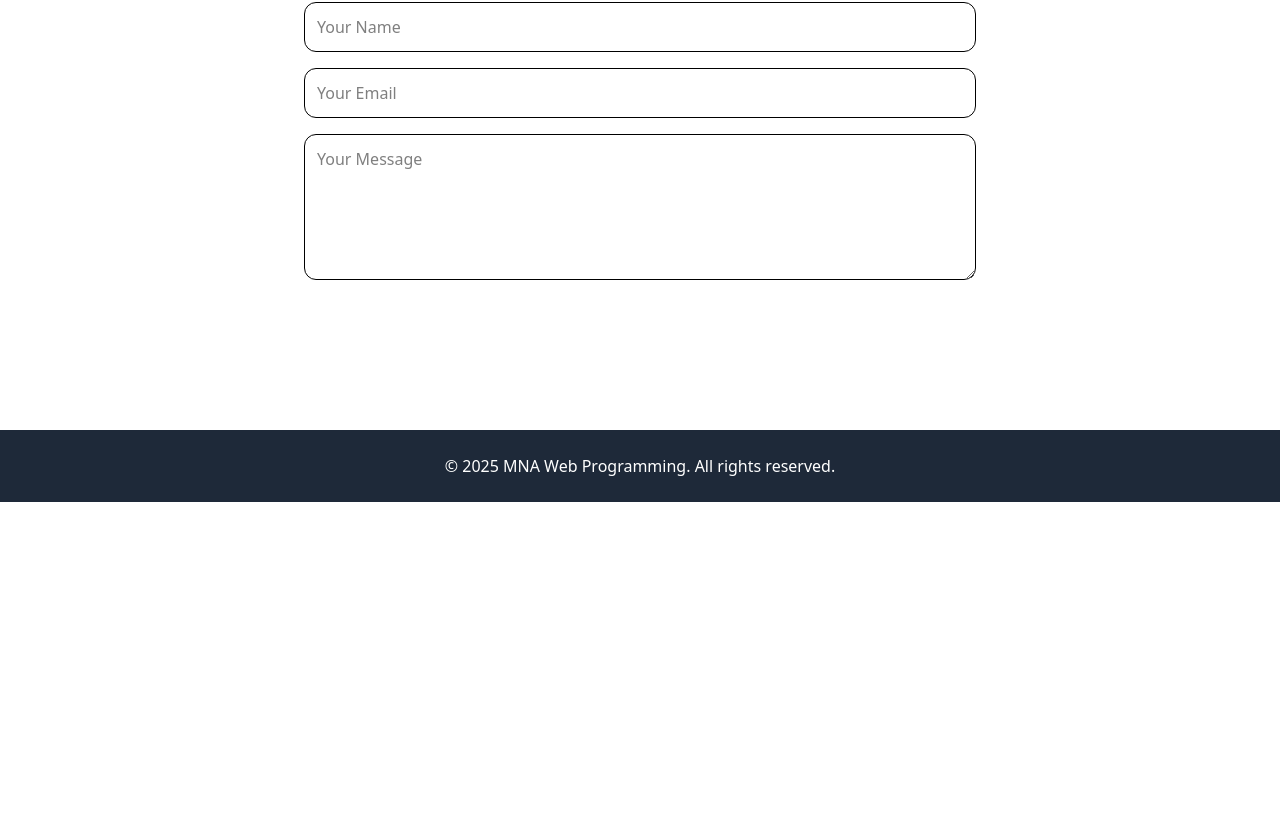
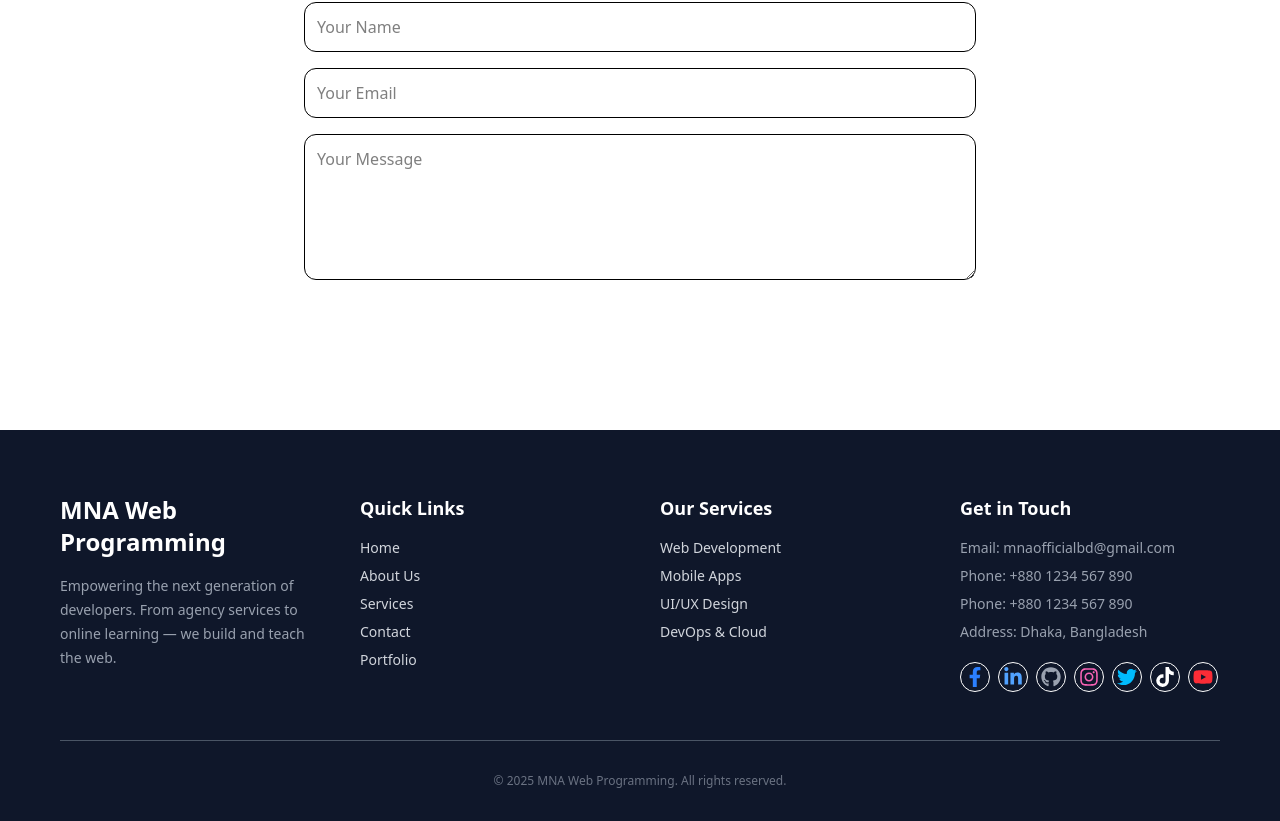
Before and after one commit to nurulazam-dev/mna-web-programming_v1, a Next.js app: page / in a window 1280 px wide. Shown: the part 3065-3886 px from the top of the page. Before the commit the page ends 3567 px from the top, so only its background shows below. Built offline with nearby package versions, Linux system fonts and the light colour scheme.

Commit message:
footer update

```diff
--- a/app/components/Blog.tsx
+++ b/app/components/Blog.tsx
@@ -13,7 +13,7 @@ const posts = [
   },
 ];
 
-export default function Blog() {
+const Blog = () => {
   return (
     <section className="py-20 px-4 bg-sky-100" id="blog">
       <div className="max-w-6xl mx-auto">
@@ -35,4 +35,6 @@ export default function Blog() {
       </div>
     </section>
   );
-}
+};
+
+export default Blog;
--- a/app/components/Footer.tsx
+++ b/app/components/Footer.tsx
@@ -1,10 +1,180 @@
-export default function Footer() {
+"use client";
+
+import Link from "next/link";
+import {
+  FaFacebookF,
+  FaLinkedinIn,
+  FaTwitter,
+  FaGithub,
+  FaInstagram,
+  FaYoutube,
+  FaTiktok,
+} from "react-icons/fa";
+import { motion } from "framer-motion";
+
+const Footer = () => {
+  const currentYear = new Date().getFullYear();
+
   return (
-    <footer className="bg-gray-800 text-white py-6 text-center">
-      <p>
-        &copy; {new Date().getFullYear()} MNA Web Programming. All rights
-        reserved.
-      </p>
+    <footer className="bg-[#0f172a] text-gray-300 px-5 md:px-15 pt-16 pb-8">
+      <motion.div
+        initial={{ opacity: 0, y: 50 }}
+        whileInView={{ opacity: 1, y: 0 }}
+        transition={{ duration: 0.7 }}
+        viewport={{ once: true }}
+        className="grid grid-cols-1 md:grid-cols-4 gap-10 border-b border-gray-600 pb-12"
+      >
+        {/* Brand Overview */}
+        <div>
+          <h2 className="text-2xl font-bold text-white mb-4">
+            MNA Web Programming
+          </h2>
+          <p className="text-sm text-gray-400 leading-6">
+            Empowering the next generation of developers. From agency services
+            to online learning — we build and teach the web.
+          </p>
+        </div>
+
+        {/* Quick Links */}
+        <div>
+          <h3 className="text-lg font-bold text-white mb-4">Quick Links</h3>
+          <ul className="space-y-2 text-sm">
+            <li>
+              <Link href="/" className="hover:text-white">
+                Home
+              </Link>
+            </li>
+            <li>
+              <Link href="/about" className="hover:text-white">
+                About Us
+              </Link>
+            </li>
+            <li>
+              <Link href="/services" className="hover:text-white">
+                Services
+              </Link>
+            </li>
+            <li>
+              <Link href="/contact" className="hover:text-white">
+                Contact
+              </Link>
+            </li>
+            <li>
+              <Link href="/portfolio" className="hover:text-white">
+                Portfolio
+              </Link>
+            </li>
+          </ul>
+        </div>
+
+        {/* Our Services */}
+        <div>
+          <h3 className="text-lg font-bold text-white mb-4">Our Services</h3>
+          <ul className="space-y-2 text-sm">
+            <li>
+              <Link
+                href="/services/web-development"
+                className="hover:text-white"
+              >
+                Web Development
+              </Link>
+            </li>
+            <li>
+              <Link href="/services/mobile-apps" className="hover:text-white">
+                Mobile Apps
+              </Link>
+            </li>
+            <li>
+              <Link href="/services/ui-ux-design" className="hover:text-white">
+                UI/UX Design
+              </Link>
+            </li>
+            <li>
+              <Link href="/services/devops" className="hover:text-white">
+                DevOps & Cloud
+              </Link>
+            </li>
+          </ul>
+        </div>
+
+        {/* Contact & Socials */}
+        <div>
+          <h3 className="text-lg font-bold text-white mb-4">Get in Touch</h3>
+          <ul className="space-y-2 text-sm text-gray-400">
+            <li>
+              Email:{" "}
+              <a
+                href="mailto:mnaofficialbd@gmail.com"
+                className="hover:text-white"
+              >
+                mnaofficialbd@gmail.com
+              </a>
+            </li>
+            <li>Phone: +880 1234 567 890</li>
+            <li>Phone: +880 1234 567 890</li>
+            <li>Address: Dhaka, Bangladesh</li>
+          </ul>
+
+          <div className="flex gap-2 mt-5 text-white text-xl">
+            <a
+              href="https://facebook.com/mnawebprogrammingbd"
+              target="_blank"
+              className="text-blue-500 hover:text-cyan-50 border border-white p-1 rounded-full"
+            >
+              <FaFacebookF />
+            </a>
+            <a
+              href="https://linkedin.com/company/mnawebprogrammingbd"
+              target="_blank"
+              className="text-blue-400 hover:text-cyan-50 border border-white p-1 rounded-full"
+            >
+              <FaLinkedinIn />
+            </a>
+            <a
+              href="https://github.com/nurulazam-dev"
+              target="_blank"
+              className="text-gray-400 hover:text-cyan-50 border border-white p-1 rounded-full"
+            >
+              <FaGithub />
+            </a>
+            <a
+              href="https://instagram.com/nurulazam_dev"
+              target="_blank"
+              className="text-pink-400 hover:text-cyan-50 border border-white p-1 rounded-full"
+            >
+              <FaInstagram />
+            </a>
+            <a
+              href="https://twitter.com/nurulazam_dev"
+              target="_blank"
+              className="text-sky-400 hover:text-cyan-50 border border-white p-1 rounded-full"
+            >
+              <FaTwitter />
+            </a>
+            <a
+              href="https://tiktok.com/@nurulazam_dev"
+              target="_blank"
+              className="text-white hover:text-pink-500 border border-white p-1 rounded-full"
+            >
+              <FaTiktok />
+            </a>
+            <a
+              href="https://www.youtube.com/@mnawebprogrammingbd"
+              target="_blank"
+              className="text-red-500 hover:text-cyan-50 border border-white p-1 rounded-full"
+            >
+              <FaYoutube />
+            </a>
+          </div>
+        </div>
+      </motion.div>
+
+      {/* Copyright */}
+      <div className="text-center text-xs text-gray-500 mt-8">
+        &copy; {currentYear} MNA Web Programming. All rights reserved.
+      </div>
     </footer>
   );
-}
+};
+
+export default Footer;
```
